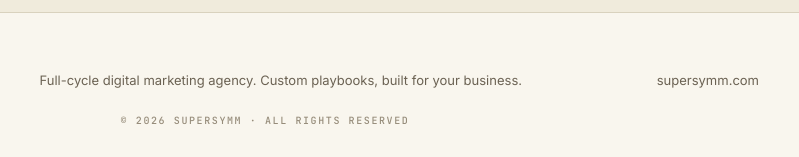
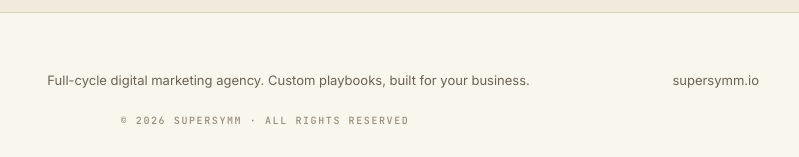
Before and after one commit to chrisworley-sys/playbook, a plain HTML site: page index.html in a window 1280 px wide. Shown: the part 8632-8789 px from the top of the page, 375-1174 px from the left. Drawn offline with Linux system fonts and the light colour scheme.

Commit message:
Add files via upload

```diff
--- a/index.html
+++ b/index.html
@@ -1166,7 +1166,7 @@ body {
       <a href="./Form_setup/supersymm_intake_form_v1.4.html" class="btn-primary">Start Your Playbook →</a>
       <a href="#sample" class="btn-secondary">See a sample →</a>
     </div>
-    <p class="hero-who-link">Who is SuperSymm? → <a href="./about.html">A full-cycle digital marketing agency.</a></p>
+    <p class="hero-who-link">Who is SuperSymm? → <a href="https://supersymm.io/#home" target="_blank">A full-cycle digital marketing agency.</a></p>
   </section>
 
 </div>
@@ -1527,7 +1527,7 @@ body {
         </span>
       </div>
       <div class="footer-tagline">Full-cycle digital marketing agency. Custom playbooks, built for your business.</div>
-      <a href="https://supersymm.com" class="footer-link">supersymm.com</a>
+      <a href="https://supersymm.io/#home" class="footer-link">supersymm.io</a>
     </div>
     <div class="footer-meta">
       © 2026 SuperSymm · All rights reserved
```
